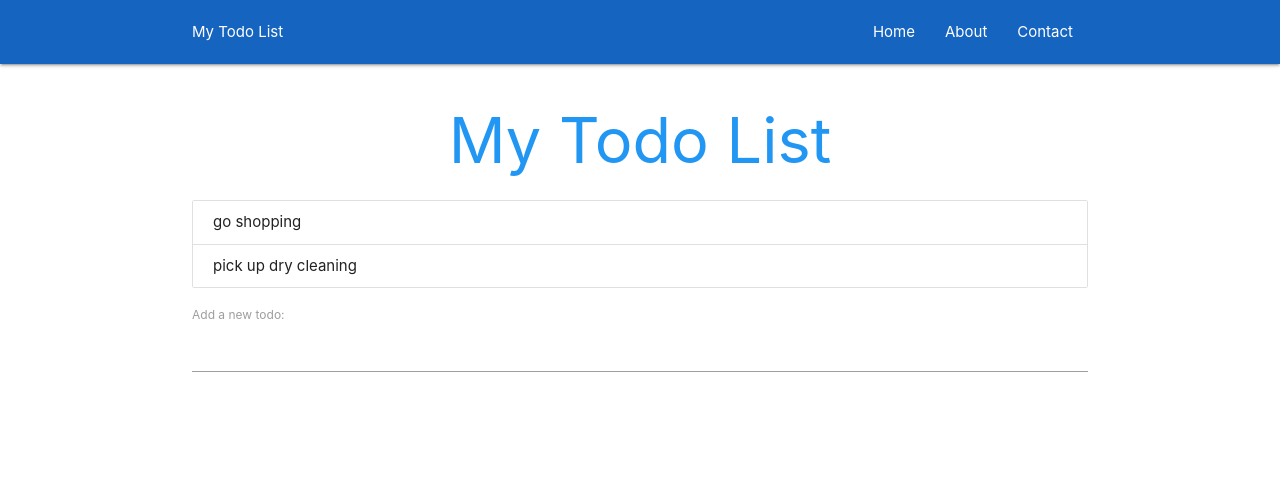
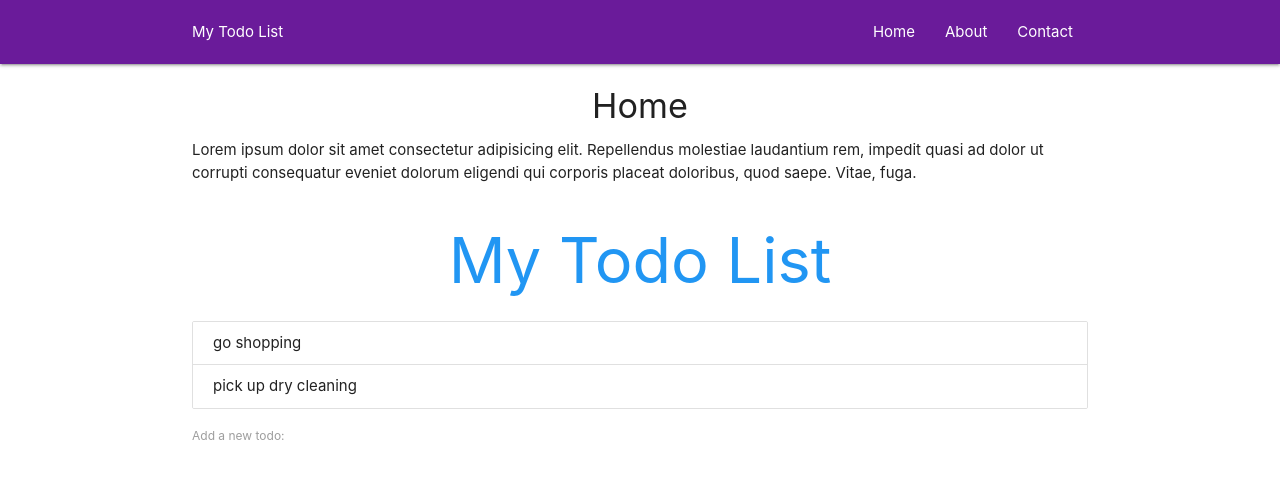
Before and after one commit to SilverBright/Todoapp, a React (Create React App) app: page / in a window 1280 px wide. Shown: the top 478 px of the page. Built offline with nearby package versions, Linux system fonts and the light colour scheme.

Commit message:
import Link & NavLink from react-router-dom, update a href links on Navbar

```diff
--- a/src/App.js
+++ b/src/App.js
@@ -34,10 +34,9 @@ class App extends Component {
     return (
       <BrowserRouter>
       <Navbar />
-        <Route path="/home" component={Home} />
+        <Route exact path="/" component={Home} />
         <Route path="/about" component={About} />
         <Route path="/contact" component={Contact} />
-
 
       <div className="todo-app container">
         <h1 className="center blue-text">My Todo List</h1>
--- a/src/components/About.js
+++ b/src/components/About.js
@@ -4,7 +4,7 @@ const About = () => {
     return (
         <div className="container">
             <h4 className="center">About</h4>
-            <p>Lorem ipsum dolor sit amet consectetur adipisicing elit. Repellendus molestiae laudantium rem, impedit quasi ad dolor ut corrupti consequatur eveniet dolorum eligendi qui corporis placeat doloribus, quod saepe. Vitae, fuga.</p>
+            <p>Lorem ipsum dolor sit amet consectetur adipisicing elit. Hic, qui doloremque. Esse eligendi quia earum, fugiat fuga est dolorem velit voluptate adipisci ad quidem exercitationem consequuntur aliquam maiores magni ullam.</p>
         </div>
     )
 }
--- a/src/components/Contact.js
+++ b/src/components/Contact.js
@@ -4,7 +4,7 @@ const Contact = () => {
     return (
         <div className="container">
             <h4 className="center">Contact</h4>
-            <p>Lorem ipsum dolor sit amet consectetur adipisicing elit. Repellendus molestiae laudantium rem, impedit quasi ad dolor ut corrupti consequatur eveniet dolorum eligendi qui corporis placeat doloribus, quod saepe. Vitae, fuga.</p>
+            <p>Lorem ipsum dolor sit amet consectetur, adipisicing elit. Sint nostrum deleniti alias et dolor, rem cum maiores dolores? Architecto, esse veritatis animi autem ipsum placeat mollitia vero vitae eum corporis.</p>
         </div>
     )
 }
--- a/src/components/Navbar.js
+++ b/src/components/Navbar.js
@@ -1,14 +1,15 @@
 import React from 'react';
+import { Link, NavLink } from 'react-router-dom';
 
 const Navbar = () => {
     return (
-        <nav className="nav-wrapper blue darken-3">
+        <nav className="nav-wrapper purple darken-3">
             <div className="container">
                 <a className="brand=logo">My Todo List</a>
                 <ul className="right">
-                    <li><a href="/home">Home</a></li>
-                    <li><a href="/about">About</a></li>
-                    <li><a href="/contact">Contact</a></li>
+                    <li><Link to="/">Home</Link></li>
+                    <li><Link to="/about">About</Link></li>
+                    <li><Link to="/contact">Contact</Link></li>
                 </ul>
             </div>
         </nav>
```
